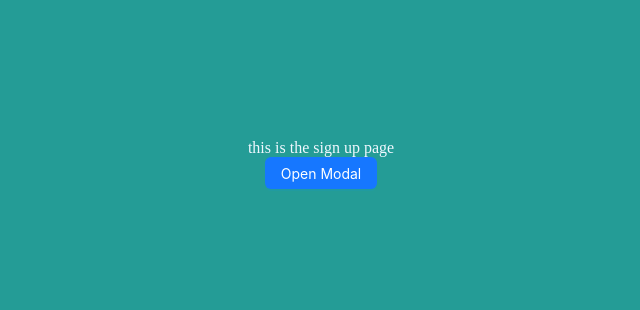
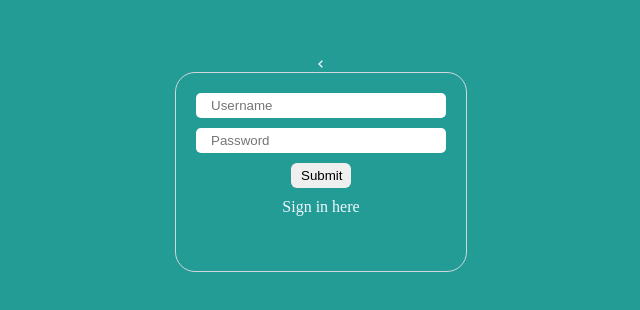
Before and after one commit to okechukwu-okolie/codingpractice-, a React (Vite) app: page /signUp in a window 1280 px wide. Shown: the part 236-546 px from the top of the page, without its empty margins (319-959 px from the left). Built offline with nearby package versions, Linux system fonts and the light colour scheme; a web font is replaced by a local one.

Commit message:
adding some more code to the scheduler

```diff
--- a/package.json
+++ b/package.json
@@ -12,8 +12,10 @@
   "dependencies": {
     "@ant-design/icons": "^6.0.0",
     "@reduxjs/toolkit": "^2.8.2",
+    "antd": "^5.27.1",
     "react": "^19.1.0",
     "react-dom": "^19.1.0",
+    "react-icons": "^5.5.0",
     "react-redux": "^9.2.0",
     "react-router-dom": "^7.8.1"
   },
--- a/src/App.jsx
+++ b/src/App.jsx
@@ -1,8 +1,8 @@
 import TopPage from "./component/TopPage"
 import './app.css'
 import { Route, Routes } from "react-router-dom"
-import Signup from "./component/Signup"
-import Signin from "./component/Signin"
+import Signup from "./component/signUp/Signup"
+import Signin from "./component/signIn/Signin"
 
 
 function App() {
--- a/src/component/Signup.jsx
+++ /dev/null
@@ -1,43 +0,0 @@
-import React,{useState} from 'react'
-import { Button, Modal } from "antd";
-
-const Signup = () => {
- const [isModalOpen, setIsModalOpen] = useState(false);
-
-  const showModal = () => {
-    setIsModalOpen(true);
-  };
-
-  const handleOk = () => {
-    setIsModalOpen(false);
-  };
-
-  const handleCancel = () => {
-    setIsModalOpen(false);
-  };
-
-  return (
-
-
-    <div class='signUp'>
-      this is  the sign up page
-       <Button type="primary" onClick={showModal}>
-        Open Modal
-      </Button>
-      <Modal
-        title="Basic Modal"
-        closable={{ 'aria-label': 'Custom Close Button' }}
-        open={isModalOpen}
-        onOk={handleOk}
-        onCancel={handleCancel}
-      >
-        <p>Some contents...</p>
-        <p>Some contents...</p>
-        <p>Some contents...</p>
-      </Modal>
-
-    </div>
-  )
-}
-
-export default Signup
--- a/src/component/TopPage.jsx
+++ b/src/component/TopPage.jsx
@@ -1,15 +1,71 @@
-import React from 'react'
 import { Link } from 'react-router-dom'
+import React,{useState} from 'react'
+import { Button, Modal } from "antd";
 
 const TopPage = () => {
+
+   const [isModalOpen, setIsModalOpen] = useState(false);
+   const [username, setUsername] = useState('')
+   const [password, setPassword] = useState('')
+
+  //    const showModal = () => {
+  //   setIsModalOpen(true);
+  // };
+
+  // const handleOk = () => {
+  //   setIsModalOpen(false);
+  // };
+
+  // const handleCancel = () => {
+  //   setIsModalOpen(false);
+  // };
+  const handleSubmit=(e)=>{
+    e.prevent.default()
+  }
   return (
     <div class='topPage'>
         <h1 class='topPage-title'>SCHEDULER <span class='pro'>PRO</span></h1>
         <div class='topPage-buttons'>
             <Link to='/signUp'><button class='topPage-btn1'>Sign Up</button></Link>
             <Link to='/signIn'><button class='topPage-btn2'> Sign In</button></Link>
+             {/* <Button type="primary" onClick={showModal} class='topPagebtn1'>
+              Sign Up
+            </Button> */}
+
         </div>
-    </div>
+
+            {/* <Modal
+              // title="Basic Modal"
+              closable={{ 'aria-label': 'Custom Close Button' }}
+              open={isModalOpen}
+              onOk={handleOk}
+              onCancel={handleCancel}
+              contentBg='pink'
+            >
+      <form onSubmit={handleSubmit}>
+
+              <input
+                type="text"
+                value={username}
+                onChange={(e)=>setUsername(e.target.value)}
+                placeholder='Username'
+                class='Username'
+                />
+
+                <input
+                type="text"
+                value={password}
+                onChange={(e)=>setPassword(e.target.value)}
+                placeholder='Password'
+                class='Password'
+                />
+                <br />
+                <button type='submit'> Submit</button>
+      </form>
+
+            </Modal> */}
+        </div>
+
   )
 }
 
--- /dev/null
+++ b/src/component/signUp/Signup.jsx
@@ -0,0 +1,97 @@
+import React,{useState} from 'react'
+// import { Button, Modal } from "antd";
+import './signUp.css'
+import { BiChevronLeft } from 'react-icons/bi'
+
+const Signup = () => {
+//  const [isModalOpen, setIsModalOpen] = useState(false);
+ const [username, setUsername] = useState('')
+ const [password, setPassword] = useState('')
+
+  // const showModal = () => {
+  //   setIsModalOpen(true);
+  // };
+
+  // const handleOk = () => {
+  //   setIsModalOpen(false);
+  // };
+
+  // const handleCancel = () => {
+  //   setIsModalOpen(false);
+  // };
+  const handleSubmit=(e)=>{
+    e.prevent.default()
+  }
+
+  return (
+
+
+    <div class='signUp'>
+      <BiChevronLeft/>
+
+    {/* <Button type="primary" onClick={showModal}>
+        Open Modal
+      </Button>
+      <Modal
+      title="Basic Modal"
+        closable={{ 'aria-label': 'Custom Close Button' }}
+        open={isModalOpen}
+        onOk={handleOk}
+        onCancel={handleCancel}
+      >
+<form onSubmit={handleSubmit}>
+
+        <input
+          type="text"
+          value={username}
+          onChange={(e)=>setUsername(e.target.value)}
+          placeholder='Username'
+          class='Username'
+          />
+
+          <input
+          type="text"
+          value={password}
+          onChange={(e)=>setPassword(e.target.value)}
+          placeholder='Password'
+          class='Password'
+          />
+          <br />
+          <button type='submit'> Submit</button>
+          </form>
+
+          </Modal> */}
+
+
+       <form onSubmit={handleSubmit}
+       class='signup-form'>
+
+              <input
+                type="text"
+                value={username}
+                onChange={(e)=>setUsername(e.target.value)}
+                placeholder='Username'
+                class='Username'
+                />
+
+                <input
+                type="password"
+                value={password}
+                onChange={(e)=>setPassword(e.target.value)}
+                placeholder='Password'
+                class='Password'
+                />
+
+                <button type='submit'> Submit</button>
+
+                <div class='signup-signin'>
+                  <p>Sign in here</p>
+                </div>
+      </form>
+
+
+    </div>
+  )
+}
+
+export default Signup
--- /dev/null
+++ b/src/component/signUp/signUp.css
@@ -0,0 +1,30 @@
+.signup-form{
+    display: flex;
+    flex-direction: column;
+    align-items: center;
+    gap: 10px;
+    height: 200px;
+    border: 1px solid rgb(207, 214, 221);
+    padding: 20px;
+    border-radius: 20px;
+}
+
+.signup-form input{
+    width: 250px;
+    border:none;
+    padding:5px 15px;
+    border-radius: 5px;
+    outline: none;
+}
+.signup-form button{
+    padding: 5px 10px;
+    border-radius: 6px;
+    border: none;
+    width: 60px;
+    text-align: center;
+}
+
+.signup-signin{
+    display: flex;
+    justify-content: right;
+}
```
Also changed, not shown: src/App.css (line endings or trailing spaces), src/component/signIn/Signin.jsx (renamed from src/component/Signin.jsx), src/component/signIn/signin.css (added), 1 other file (tests, documents, lock files or other folders).
